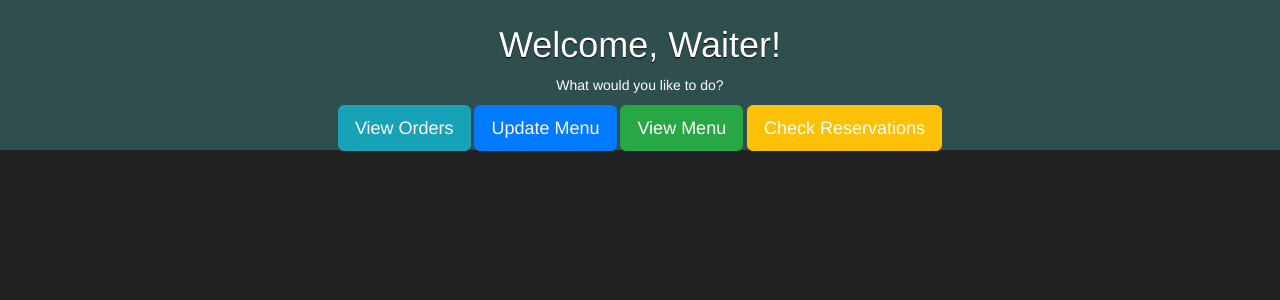
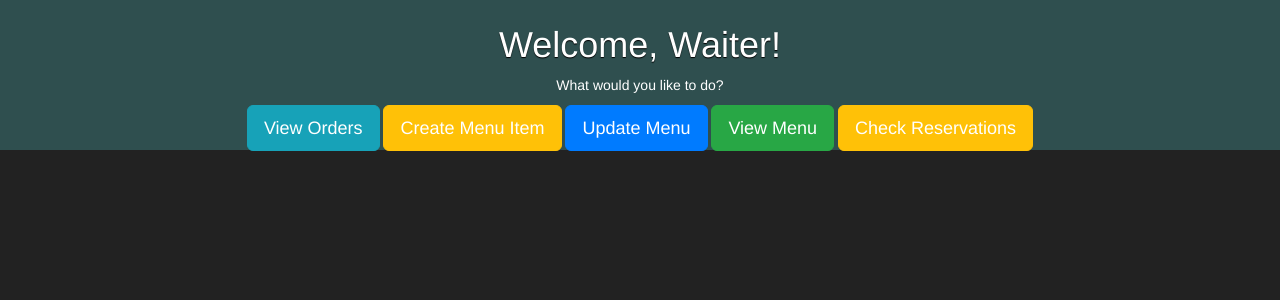
Before and after one commit to MartinOsmani/Restaurant-Management-System-Year-2-Team-Project, a Flask app: template flaskr/templates/waiter.html in a window 1280 px wide. Shown: the top 300 px of the page. Run offline with Flask 3, Linux system fonts and the light colour scheme; the template is opened without the code that fills it, so the values that code supplies are empty; some libraries are stand-ins or nearby versions.

Commit message:
Added button to create menu item

```diff
--- a/flaskr/templates/waiter.html
+++ b/flaskr/templates/waiter.html
@@ -53,6 +53,7 @@
             <h1>Welcome, Waiter!</h1>
             <p>What would you like to do?</p>
             <a href="/view-orders" class="btn btn-lg btn-info" role="button">View Orders</a>
+            <a href="/create-menu-item" class="btn btn-lg btn-warning" role="button">Create Menu Item</a>
             <a href="/update-menu" class="btn btn-lg btn-primary" role="button">Update Menu</a>
             <a href="/view-menu" class="btn btn-lg btn-success" role="button">View Menu</a>
             <a href="/check-reservations" class="btn btn-lg btn-warning" role="button">Check Reservations</a>
```
